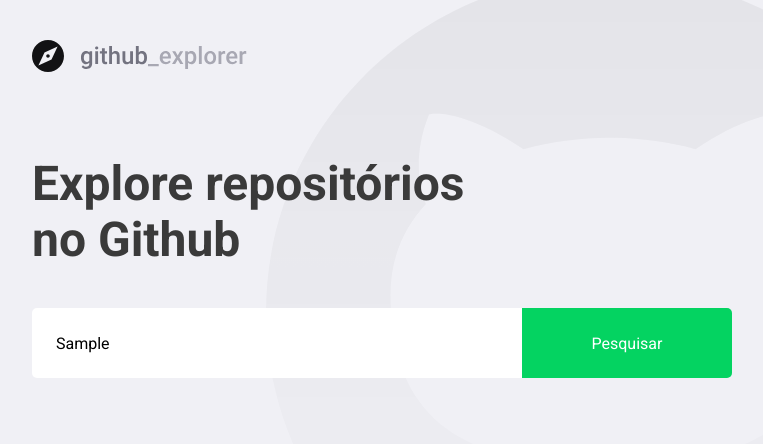
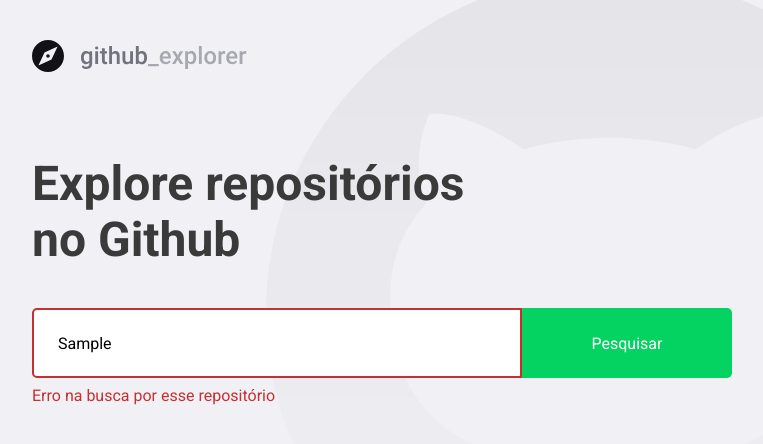
Before and after one commit to jonathancsr/github-repositories-explorer, a React (Create React App) app: page / in a window 1280 px wide. Both pictures are taken after typing "Sample" into the empty fields and a click on the button "Pesquisar". Shown: the top 444 px of the page, without its empty margins (148-911 px from the left). Built offline with nearby package versions, Linux system fonts and the light colour scheme; no server answers.

Commit message:
add: error tratative to input

```diff
--- a/src/pages/Dashboard/index.tsx
+++ b/src/pages/Dashboard/index.tsx
@@ -1,7 +1,7 @@
 import React, { useState, FormEvent } from 'react';
 import { FiChevronRight } from 'react-icons/fi';
 
-import { Title, Form, Repositories } from './styles';
+import { Title, Form, Repositories, Error } from './styles';
 import logoImg from '../../assets/logo.svg';
 import { api } from '../../services/api';
 
@@ -14,6 +14,7 @@
   };
 }
 const Dashboard: React.FC = () => {
+  const [inputError, setInputError] = useState('');
   const [newRepo, setNewRepo] = useState('');
   const [repositories, setRepositories] = useState<Repository[]>([]);
 
@@ -22,17 +23,28 @@
   ): Promise<void> {
     event.preventDefault();
 
-    const response = await api.get<Repository>(`/repos/${newRepo}`);
-    const repository = response.data;
+    if (!newRepo) {
+      setInputError('Digite o autor/nome do repositório');
+      return;
+    }
 
-    setRepositories([...repositories, repository]);
-    setNewRepo('');
+    try {
+      const response = await api.get<Repository>(`/repos/${newRepo}`);
+      const repository = response.data;
+
+      setRepositories([...repositories, repository]);
+      setNewRepo('');
+      setInputError('');
+    } catch {
+      setInputError('Erro na busca por esse repositório');
+    }
   }
+
   return (
     <>
       <img src={logoImg} alt="logo" />
       <Title>Explore repositórios no Github</Title>
-      <Form onSubmit={handleAddRepositoryAsync}>
+      <Form hasError={!!inputError} onSubmit={handleAddRepositoryAsync}>
         <input
           value={newRepo}
           onChange={e => setNewRepo(e.target.value)}
@@ -40,6 +52,7 @@
         />
         <button type="submit">Pesquisar</button>
       </Form>
+      {inputError && <Error>{inputError}</Error>}
       <Repositories>
         {repositories.map(repository => {
           return (
--- a/src/pages/Dashboard/styles.ts
+++ b/src/pages/Dashboard/styles.ts
@@ -1,5 +1,10 @@
-import styled from 'styled-components';
+/* eslint-disable @typescript-eslint/explicit-module-boundary-types */
+import styled, { css } from 'styled-components';
 import { shade } from 'polished';
+
+interface FormProps {
+  hasError: boolean;
+}
 
 export const Title = styled.h1`
   font-size: 48px;
@@ -10,7 +15,7 @@
   margin-top: 80px;
 `;
 
-export const Form = styled.form`
+export const Form = styled.form<FormProps>`
   margin-top: 40px;
   max-width: 700px;
 
@@ -22,6 +27,13 @@
     padding: 0 24px;
     border: 0;
     border-radius: 5px 0 0 5px;
+    border: 2px solid #fff;
+
+    ${props =>
+      props.hasError &&
+      css`
+        border-color: #c53030;
+      `}
 
     &::placeholder {
       color: #a8a8b3;
@@ -41,6 +53,12 @@
       background: ${shade(0.2, '#04d361')};
     }
   }
+`;
+
+export const Error = styled.span`
+  display: block;
+  color: #c53030;
+  margin-top: 8px;
 `;
 
 export const Repositories = styled.div`
```
